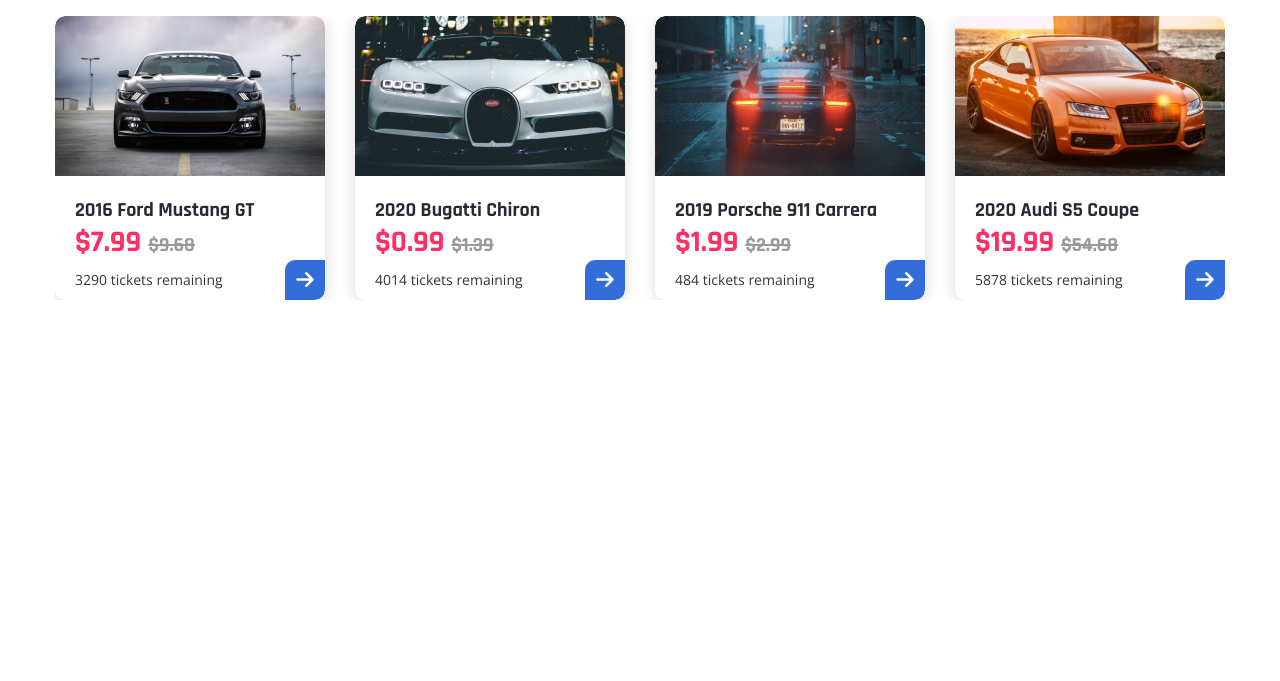
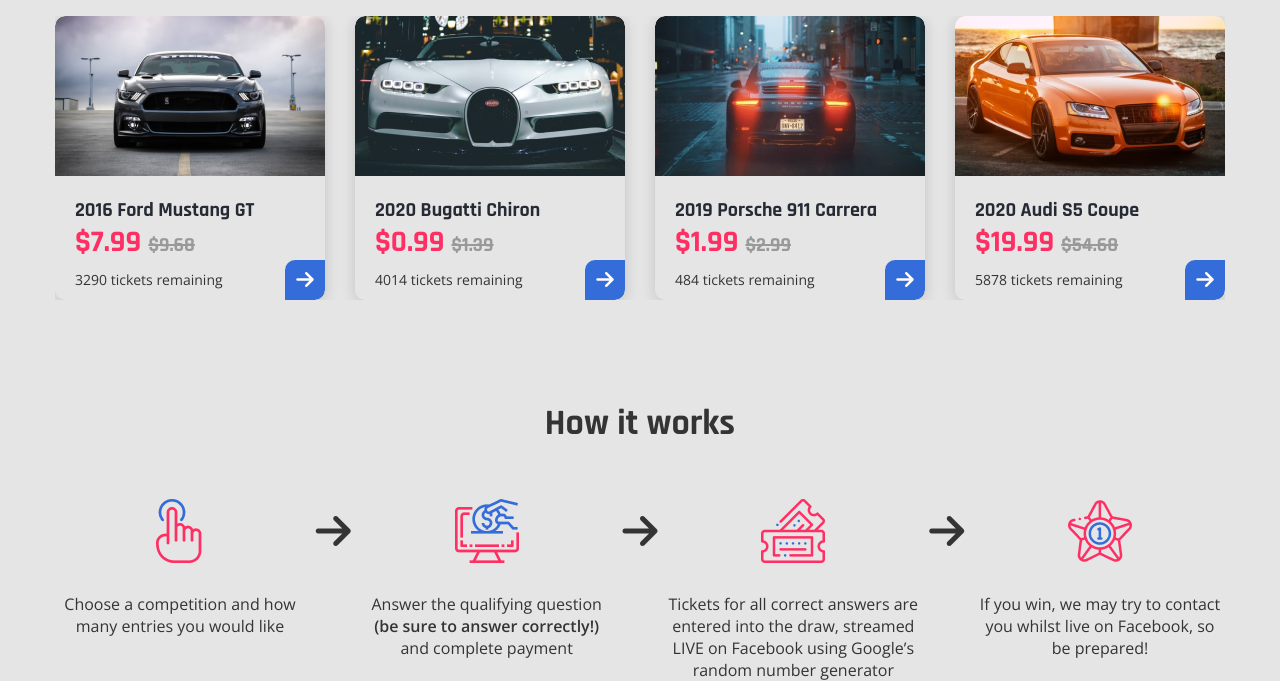
Before and after one commit to Eskalifer1/SecondTask, a plain HTML site: page index.html in a window 1280 px wide. Shown: the part 635-1316 px from the top of the page. Before the commit the page ends 935 px from the top, so only its background shows below. Drawn offline with nearby package versions, Linux system fonts and the light colour scheme.

Commit message:
how it works section was done

```diff
--- a/index.html
+++ b/index.html
@@ -109,6 +109,41 @@
             </div>
         </div>
     </section>
+    <section class="works">
+        <div class="wrap">
+            <h2 class="works__title">How it works</h2>
+            <div class="works__instruction">
+                <div class="works__item">
+                    <div class="works__img__container">
+                        <img src="images/touchscreen 1.png" alt="touch screen img">
+                    </div>
+                    <p class="works__item__description">Choose a competition and how many entries you would like</p>
+                </div>
+                <div class="works__arrow"><i class="fa-solid fa-arrow-right"></i></div>
+                <div class="works__item">
+                    <div class="works__img__container">
+                        <img src="images/online-payment 1.png" alt="payment img">
+                    </div>
+                    <p class="works__item__description">Answer the qualifying question <strong>(be sure to answer correctly!)</strong> and complete payment</p>
+                </div>
+                <div class="works__arrow"><i class="fa-solid fa-arrow-right"></i></div>
+                <div class="works__item">
+                    <div class="works__img__container">
+                        <img src="images/movie-tickets 1.png" alt="tickets img">
+                    </div>
+                    <p class="works__item__description">Tickets for all correct answers are entered into the draw, streamed LIVE on Facebook using Google’s random number generator</p>
+                </div>
+                <div class="works__arrow"><i class="fa-solid fa-arrow-right"></i></div>
+                <div class="works__item">
+                    <div class="works__img__container">
+                        <img src="images/winner 1.png" alt="touch screen img">
+                    </div>
+                    <p class="works__item__description">If you win, we may try to contact you whilst live on Facebook, so be prepared!</p>
+                </div>
+            </div>
+        </div>
+
+    </section>
     <script src="https://cdn.jsdelivr.net/npm/swiper@8/swiper-bundle.min.js"></script>
     <script src="scripts/script.js"></script>
     <script src="https://kit.fontawesome.com/a59d47268d.js" crossorigin="anonymous"></script>
--- a/scripts/script.js
+++ b/scripts/script.js
@@ -22,6 +22,13 @@ const swiper = new Swiper('.swiper',{
 
     autoplay: {
         delay: 4000,
-        disableOnInteraction: false
-    }
+        disableOnInteraction: false,
+        pauseOnMouseEnter:true
+    },
+
+    observer: true,
+    observeParents: true,
+    observeSlideChildren: true,
+
+    followFinger: true
 });
--- a/styles/styles.css
+++ b/styles/styles.css
@@ -9,7 +9,7 @@
 html, body {
     height: 100%;
     width: 100%;
-    background: #fff;
+    background: #E5E5E5;
 }
 .wrap{
     max-width: 1170px;
@@ -172,7 +172,7 @@ ul, ol{
 /* Swiper */
 
 .competitions{
-    margin-bottom: 100px;
+    margin-bottom: 101px;
 }
 
 .competitions .wrap .competitions__title{
@@ -289,3 +289,57 @@ ul, ol{
 .competitions .wrap .competitions__item .swiper__slide__text .swiper__slide__button:hover{
     background:#244b97;
 }
+
+/* How it works */
+
+.works{
+    margin-bottom: 100px;
+}
+
+.works .wrap{
+    text-align: center;
+}
+
+.works .wrap .works__title{
+    font-family: 'Rajdhani';
+    font-style: normal;
+    font-weight: 700;
+    font-size: 36px;
+    line-height: 46px;
+    color: #343434;
+
+    margin-bottom: 52px;
+}
+
+.works .wrap .works__instruction{
+    display: flex;
+    text-align: center;
+    justify-content: space-between;
+    flex-wrap: wrap;
+}
+
+.works .wrap .works__instruction .works__item{
+    max-width: 250px;
+}
+
+.works .wrap .works__instruction .works__arrow {
+    margin-top: 10px;
+    font-size: 40px;
+    color: #343434;
+}
+
+.works .wrap .works__instruction .works__item .works__img__container{
+    min-height: 64px;
+    margin-bottom: 26px;
+}
+
+.works .wrap .works__instruction .works__item .works__item__description{
+    font-family: 'Open Sans';
+    font-style: normal;
+    font-weight: 400;
+    font-size: 16px;
+    line-height: 22px;
+    letter-spacing: normal;
+
+    color: #343434;
+}
```
Also changed, not shown: images/Rectangle 7.png (added), images/movie-tickets 1.png (added), images/online-payment 1.png (added), images/touchscreen 1.png (added), images/winner 1.png (added).
